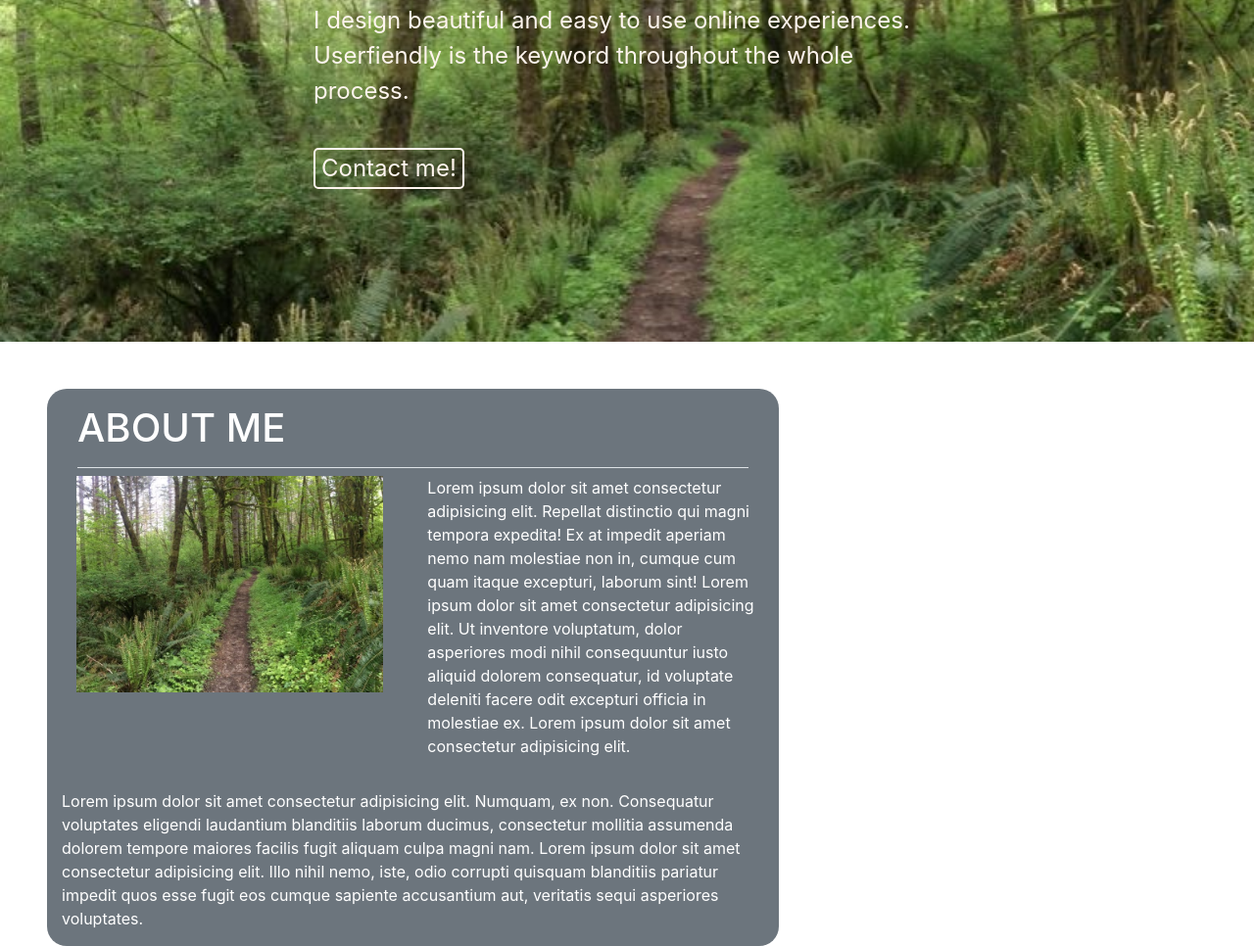
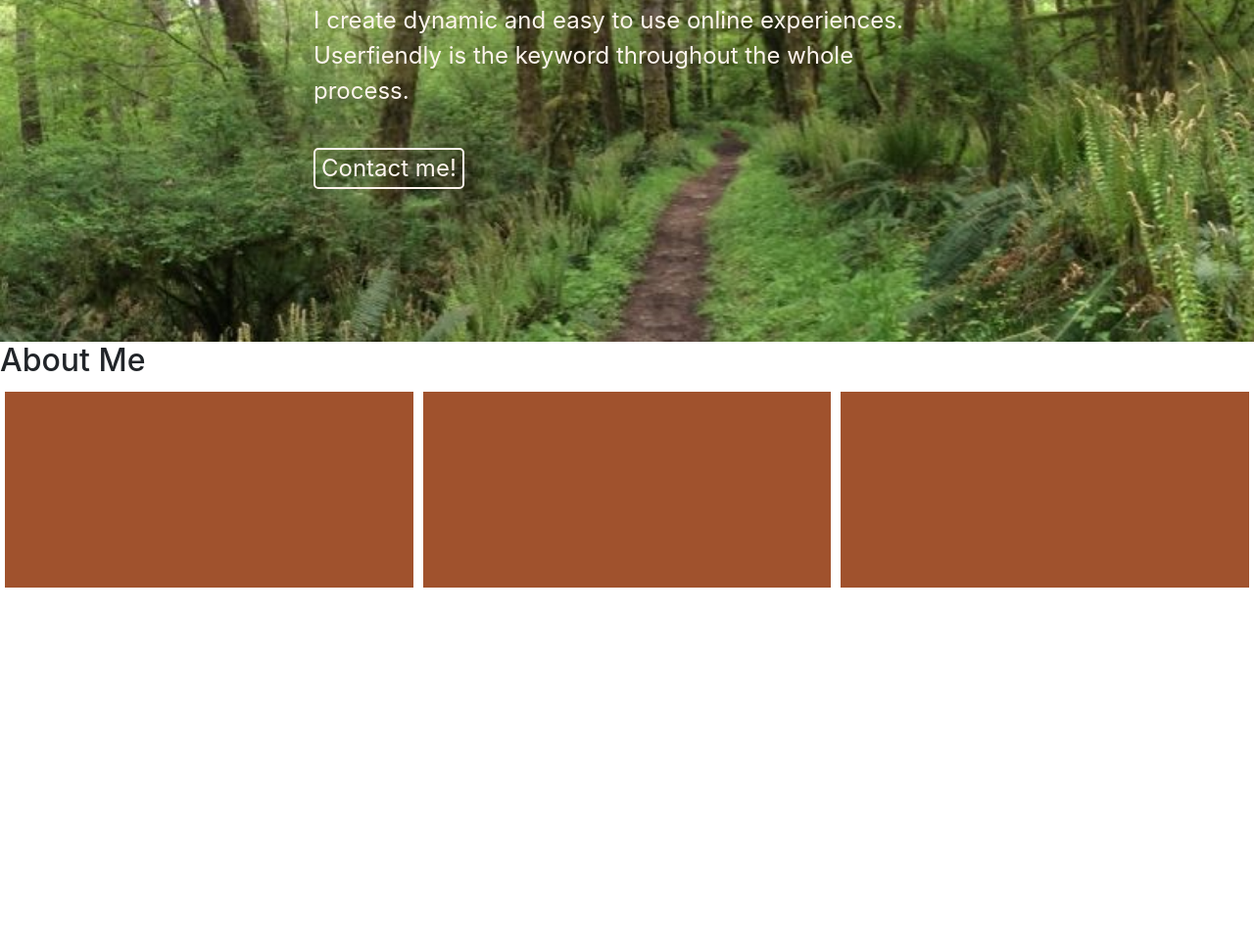
Before and after one commit to ehunter7/Portfolio, a plain HTML site: page index.html in a window 1280 px wide. Shown: the part 251-1217 px from the top of the page at 98% size. After the commit the page ends 856 px from the top, so only its background shows below. Drawn offline with nearby package versions, Linux system fonts and the light colour scheme.

Commit message:
creating about me framework

```diff
--- a/index.html
+++ b/index.html
@@ -25,56 +25,21 @@
         <div>
           <h1>Hello there, I'm Eric Hunter<br />UI/UX Developer</h1>
           <p>
-            I design beautiful and easy to use online experiences. Userfiendly
-            is the keyword throughout the whole process.
+            I create dynamic and easy to use online experiences. Userfiendly is
+            the keyword throughout the whole process.
           </p>
           <button class="contact">Contact me!</button>
         </div>
       </header>
     </section>
-
-    <div class="container col-7 ml-5 mt-5 bg-secondary">
-      <div class="row">
-        <div class="col-md">
-          <header>
-            <h1 class="border-bottom text-white pt-3 pb-3 ml-3 mr-3">
-              ABOUT ME
-            </h1>
-          </header>
-          <div class="row">
-            <div class="col">
-              <img
-                src="./Assets/Images/Bike-Trail.jpg"
-                class="rounded col float-left"
-                alt="responsive image"
-              />
-            </div>
-            <p class="col-md-6 text-white">
-              Lorem ipsum dolor sit amet consectetur adipisicing elit. Repellat
-              distinctio qui magni tempora expedita! Ex at impedit aperiam nemo
-              nam molestiae non in, cumque cum quam itaque excepturi, laborum
-              sint! Lorem ipsum dolor sit amet consectetur adipisicing elit. Ut
-              inventore voluptatum, dolor asperiores modi nihil consequuntur
-              iusto aliquid dolorem consequatur, id voluptate deleniti facere
-              odit excepturi officia in molestiae ex. Lorem ipsum dolor sit amet
-              consectetur adipisicing elit.
-            </p>
-          </div>
-          <div class="row mt-3">
-            <p class="col-md text-white">
-              Lorem ipsum dolor sit amet consectetur adipisicing elit. Numquam,
-              ex non. Consequatur voluptates eligendi laudantium blanditiis
-              laborum ducimus, consectetur mollitia assumenda dolorem tempore
-              maiores facilis fugit aliquam culpa magni nam. Lorem ipsum dolor
-              sit amet consectetur adipisicing elit. Illo nihil nemo, iste, odio
-              corrupti quisquam blanditiis pariatur impedit quos esse fugit eos
-              cumque sapiente accusantium aut, veritatis sequi asperiores
-              voluptates.
-            </p>
-          </div>
-        </div>
-      </div>
-    </div>
+    <section class="about-me">
+      <h2 class="about-me-header">About Me</h2>
+      <section class="box-container">
+        <div class="box"></div>
+        <div class="box"></div>
+        <div class="box"></div>
+      </section>
+    </section>
 
     <!-- Optional JavaScript; choose one of the two! -->
 
--- a/style.css
+++ b/style.css
@@ -36,6 +36,20 @@ header .contact {
   border-radius: 5px;
 }
 
+.box-container {
+  display: flex;
+  flex-wrap: wrap;
+  justify-content: center;
+}
+
+.box {
+  flex: 1 1 150px;
+  margin: 5px;
+  background-color: sienna;
+  width: 200px;
+  height: 200px;
+}
+
 .contactForm {
   margin-right: 100px;
 }
```
